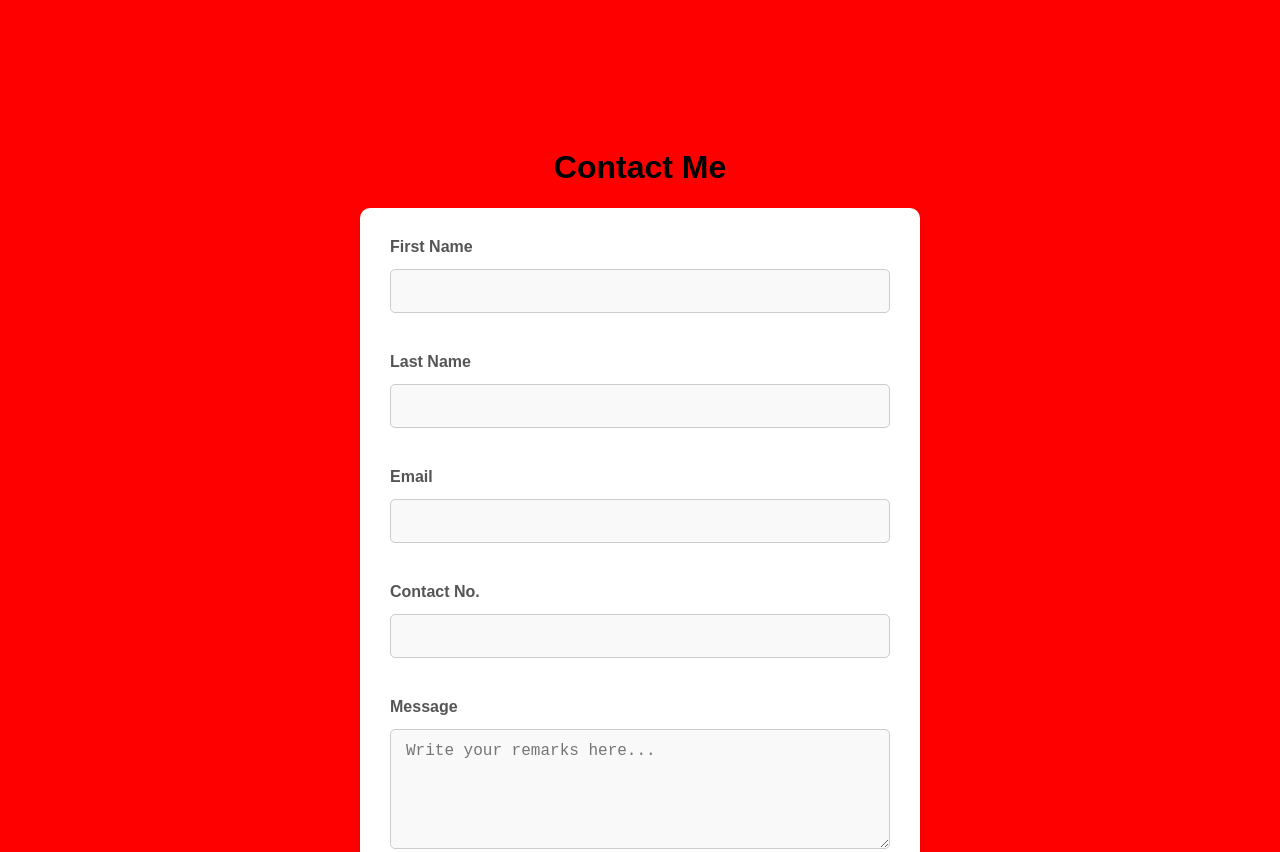
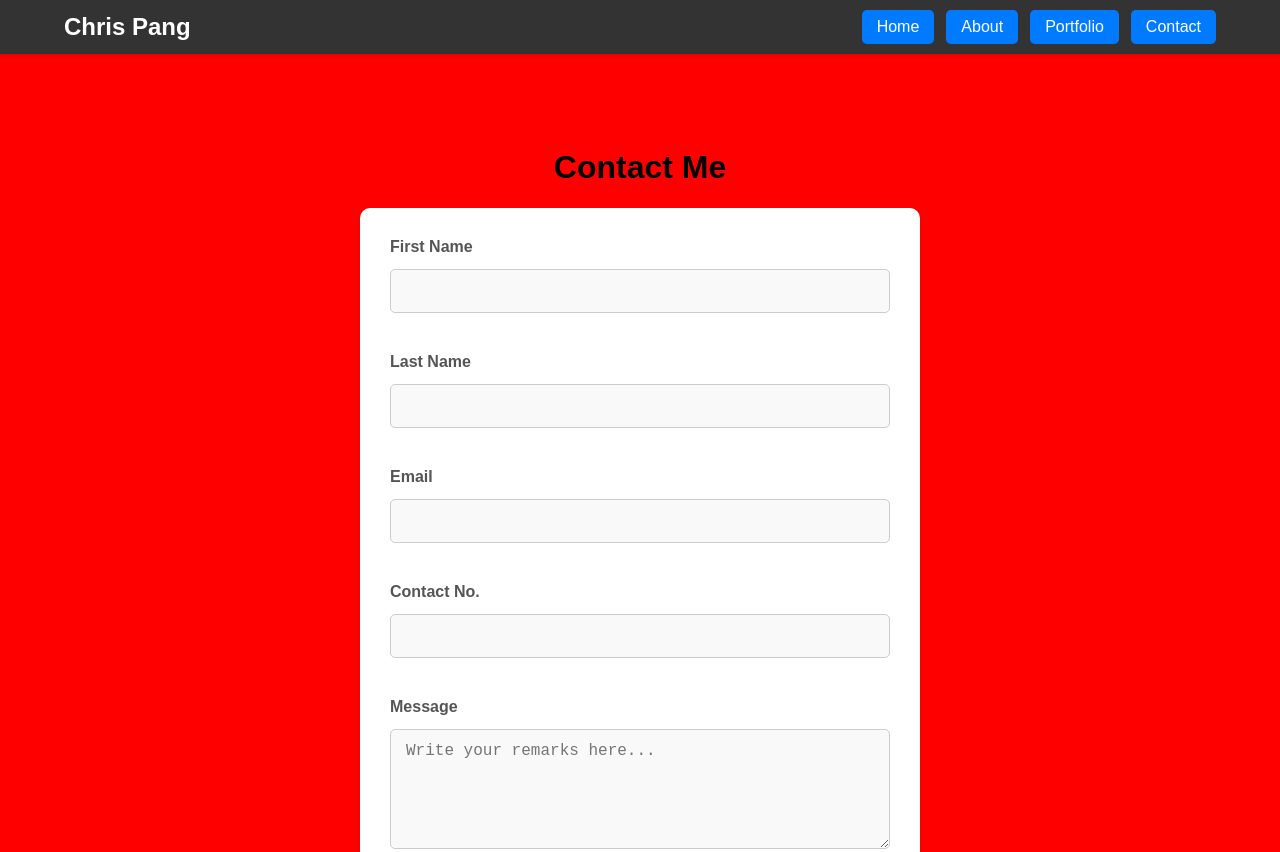
Before and after one commit to apkiys/portfolio, a plain HTML site: page contact.html in a window 1280 px wide. Shown: the top 852 px of the page. Drawn offline with nearby package versions, Linux system fonts and the light colour scheme.

Commit message:
Updating of Repository

```diff
--- a/contact.html
+++ b/contact.html
@@ -76,6 +76,24 @@
 
 <body>
 
+<!-- ===== NAVIGATION BAR ===== -->
+<nav>
+  <div class="nav-container">
+      <!-- Website logo or name, placed on the left -->
+      <div class="logo">
+          <h2>Chris Pang</h2>
+      </div>
+
+      <!-- Navigation menu with links to different sections of the site -->
+      <div class="nav-links">
+          <a href="index.html" class="nav-btn">Home</a>
+          <a href="about.html" class="nav-btn">About</a>
+          <a href="portfolio.html" class="nav-btn">Portfolio</a>
+          <a href="contact.html" class="nav-btn">Contact</a>
+      </div>
+  </div>
+</nav>
+
 <!-- ===== CONTACT FORM HEADING ===== -->
 <h1>Contact Me</h1>
 <!-- A welcoming title at the top of the contact section -->
```
